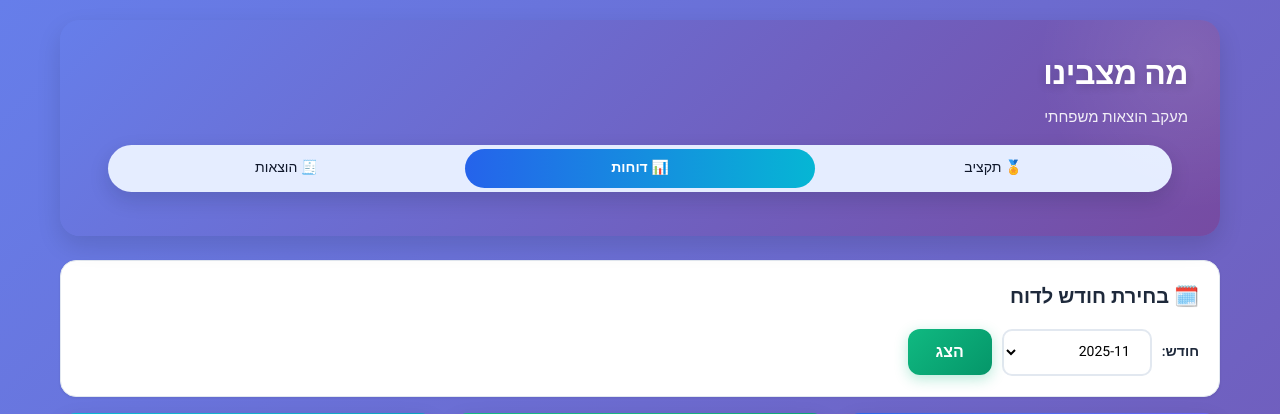
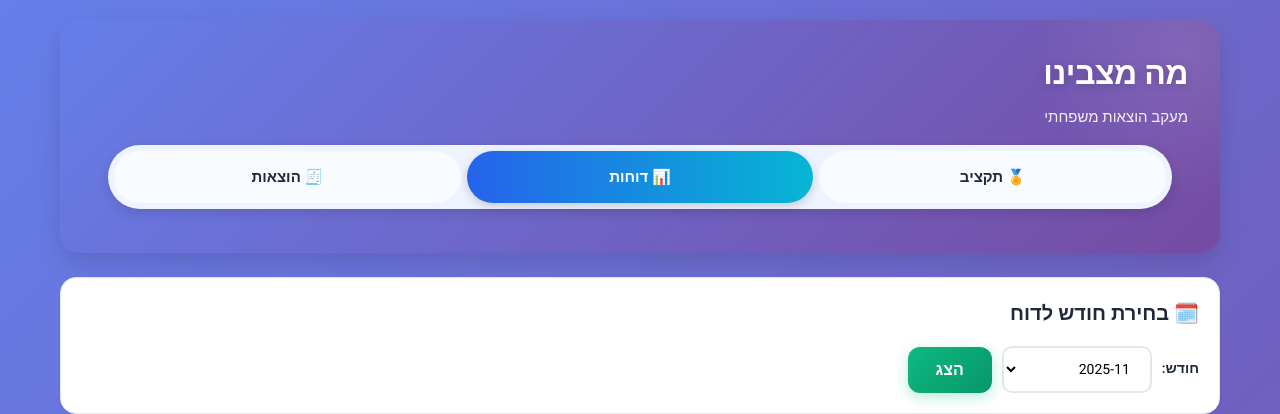
Before and after one commit to nanoo26/ma-matsavinu-supabase, a Flask app: page /reports in a window 1280 px wide. Shown: the top 414 px of the page. Run offline with Flask 3, Linux system fonts and the light colour scheme; parts of the project's set-up code (start-up, migrations or seed data) failed here and were passed over.

Commit message:
design update

```diff
--- a/static/style.css
+++ b/static/style.css
@@ -1375,34 +1375,47 @@ body {
   transform: scale(0.97);
 }
 
+/* אזור ניווט עליון */
 .main-tabs {
-  margin: 16px;
-  padding: 4px;
-  background: #e5edff;
-  border-radius: 999px;
+  width: calc(100% - 32px);
+  margin: 16px auto;
+  padding: 6px;
+  background: #eef4ff;
+  border-radius: 40px;
   display: grid;
   grid-template-columns: repeat(3, 1fr);
-  gap: 4px;
-  box-shadow: 0 8px 20px rgba(15, 23, 42, 0.15);
+  gap: 6px;
+  box-shadow: 0 4px 12px rgba(0,0,0,0.12);
 }
 
+/* כפתור ניווט */
 .main-tab {
-  border-radius: 999px;
-  text-align: center;
-  padding: 8px 4px;
-  font-size: 14px;
-  font-weight: 500;
-  text-decoration: none;
-  color: #0f172a;
-  background: transparent;
   display: flex;
   align-items: center;
   justify-content: center;
   gap: 6px;
+
+  padding: 14px 0;
+  width: 100%;
+  font-size: 15px;
+  font-weight: 600;
+
+  background: #f8fbff;
+  border-radius: 40px;
+
+  text-decoration: none;
+  color: #1e293b;
+
+  cursor: pointer;
+
+  /* הכי חשוב – כל השטח לחיץ */
+  pointer-events: auto;
+  -webkit-tap-highlight-color: transparent;
 }
 
+/* כפתור פעיל */
 .main-tab.active {
   background: linear-gradient(90deg, #2563eb, #06b6d4);
-  color: #ffffff;
-  font-weight: 600;
+  color: #ffffff !important;
+  box-shadow: 0 3px 10px rgba(0,0,0,0.18);
 }
--- a/templates/reports.html
+++ b/templates/reports.html
@@ -13,25 +13,8 @@
       <h1 class="app-title">מה מצבינו</h1>
       <p class="app-subtitle">מעקב הוצאות משפחתי</p>
 
-          <!-- ניווט ראשי - שורה אחת לכל האפליקציה -->
-    <nav class="main-tabs">
-      <a href="{{ url_for('budget') }}"
-         class="main-tab {% if request.path.startswith('/budget') %}active{% endif %}">
-        🏅 תקציב
-      </a>
-
-      <a href="{{ url_for('reports') }}"
-         class="main-tab {% if request.path.startswith('/reports') %}active{% endif %}">
-        📊 דוחות
-      </a>
-
-      <a href="{{ url_for('expenses') }}"
-         class="main-tab {% if request.path.startswith('/expenses') or request.path == '/' %}active{% endif %}">
-        🧾 הוצאות
-      </a>
-    </nav>
-
-    </header>
+      {% include "tabs.html" %}
+</header>
 
     <main class="content">
       {# מכאן תשאיר את כל תוכן הדוחות שהיה לך קודם #}
--- /dev/null
+++ b/templates/tabs.html
@@ -0,0 +1,17 @@
+<!-- templates/tabs.html -->
+<nav class="main-tabs">
+  <a href="{{ url_for('budget') }}"
+     class="main-tab {% if request.path.startswith('/budget') %}active{% endif %}">
+    🏅 תקציב
+  </a>
+
+  <a href="{{ url_for('reports') }}"
+     class="main-tab {% if request.path.startswith('/reports') %}active{% endif %}">
+    📊 דוחות
+  </a>
+
+  <a href="{{ url_for('expenses') }}"
+     class="main-tab {% if request.path.startswith('/expenses') or request.path == '/' %}active{% endif %}">
+    🧾 הוצאות
+  </a>
+</nav>
```
Also changed, not shown: templates/budget.html (+2 -20 lines), templates/expenses.html (+4 -20 lines).
